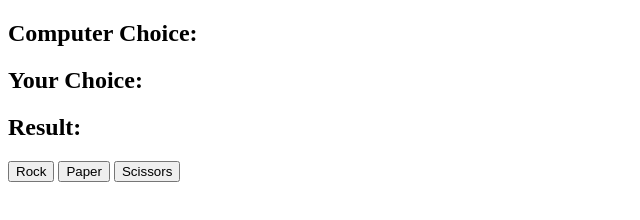
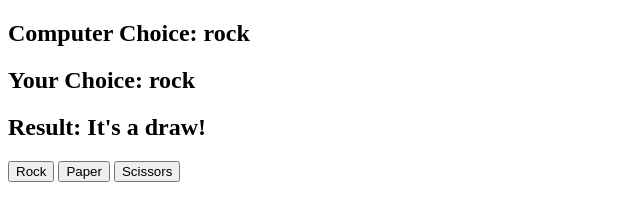
Before and after one commit to bueast/RPS-FCC, a plain HTML site: page index.html in a window 1280 px wide. Both pictures are taken after a click on the button "Rock". Shown: the whole page, without its empty margins (0-640 px from the left). Drawn offline with Linux system fonts and the light colour scheme.

Commit message:
Finished js. Needs design

```diff
--- a/code.js
+++ b/code.js
@@ -0,0 +1,54 @@
+const computerChoiceDisplay = document.getElementById('computer-choice')
+const userChoiceDisplay = document.getElementById('your-choice')
+const resultDisplay = document.getElementById('result')
+const possibleChoices = document.querySelectorAll('button')
+let userChoice
+let computerChoice
+let result
+
+possibleChoices.forEach(possibleChoice => possibleChoice.addEventListener('click', (e) => {
+    userChoice = e.target.id
+    userChoiceDisplay.innerHTML = userChoice
+    generateComputerChoice()
+    getResult()
+}))
+
+    function generateComputerChoice() {
+        const randomNumber = Math.floor(Math.random() * 3) + 1 // or you can use possibleChoices.length. Standard random number generator.
+
+        if (randomNumber === 1) {
+            computerChoice = 'rock'
+        }
+        if (randomNumber === 2) {
+            computerChoice = 'paper'
+        }
+        if (randomNumber === 3) {
+            computerChoice = 'scissors'
+        }
+        computerChoiceDisplay.innerHTML = computerChoice
+    }
+
+    function getResult() {
+        if (computerChoice === userChoice) {
+            result = "It's a draw!"
+        }
+        if (computerChoice === 'rock' && userChoice === 'paper') {
+            result = "You win!"
+        }
+        if (computerChoice === 'rock' && userChoice === 'scissors') {
+            result = "You lose.."
+        }
+        if (computerChoice === 'paper' && userChoice === 'scissors') {
+            result = "You win!"
+        }
+        if (computerChoice === 'paper' && userChoice === 'rock') {
+            result = "You lose.."
+        }
+        if (computerChoice === 'scissors' && userChoice === 'rock') {
+            result = "You win!"
+        }
+        if (computerChoice === 'scissors' && userChoice === 'paper') {
+            result = "You lose.."
+        }
+        resultDisplay.innerHTML = result
+    }
--- a/index.html
+++ b/index.html
@@ -7,14 +7,16 @@
 </head>
 
 <body>
-    <h2>Computer Choice:<span id="computer-choice"></span></h2>
-    <h2>Your Choice:<span id="your-choice"></span></h2>
-    <h2>Result:<span id="result"></span></h2>
-
-    <button id="rock">Rock</button>
-    <button id="paper">Paper</button>
-    <button id="scissors">Scissors</button>
-
+    <div class="choices">
+        <h2 class="cc">Computer Choice: <span id="computer-choice"></span></h2>
+        <h2 class="yc">Your Choice: <span id="your-choice"></span></h2>
+    </div>
+    <h2 class="">Result: <span id="result"></span></h2>
+    <div class="buttons">
+        <button id="rock">Rock</button>
+        <button id="paper">Paper</button>
+        <button id="scissors">Scissors</button>
+    </div>
     <script src="code.js" charset="utf-8"></script>
 </body>
 
```
